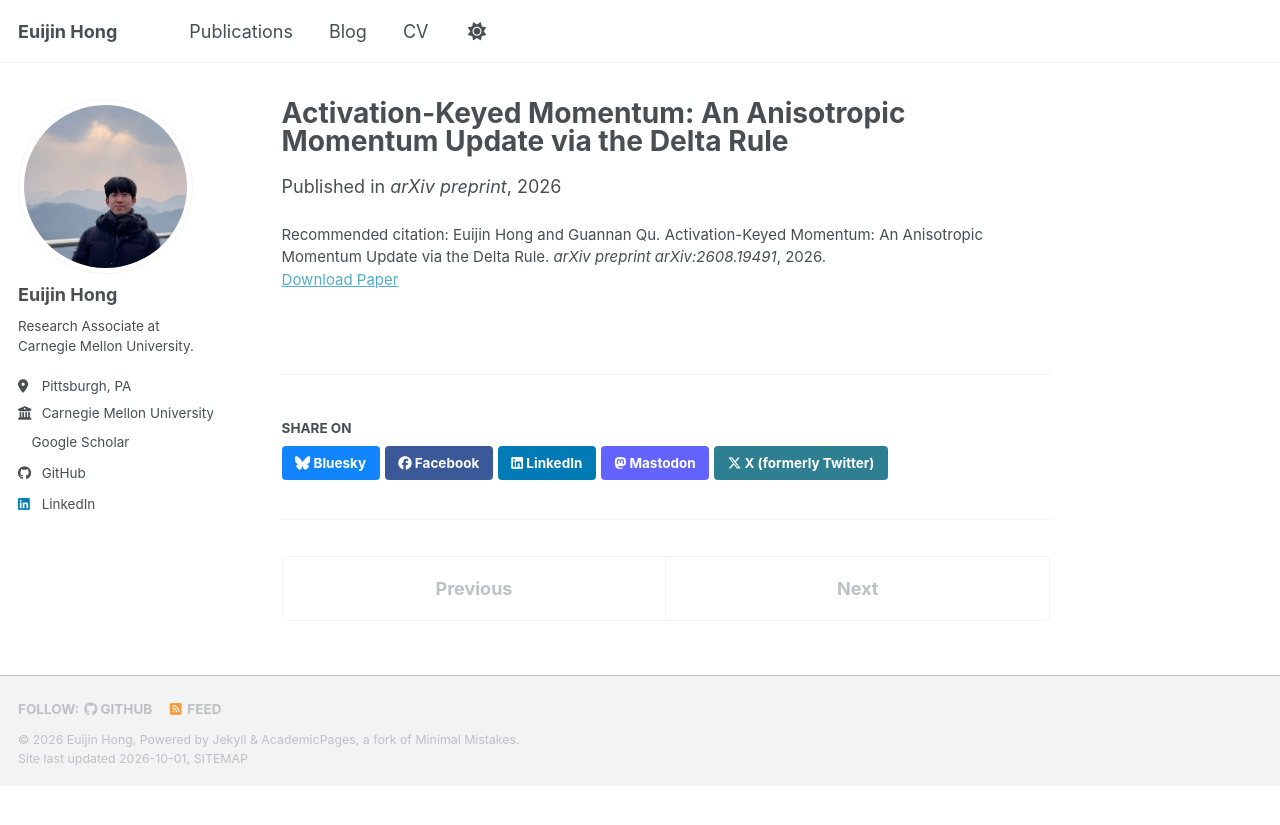
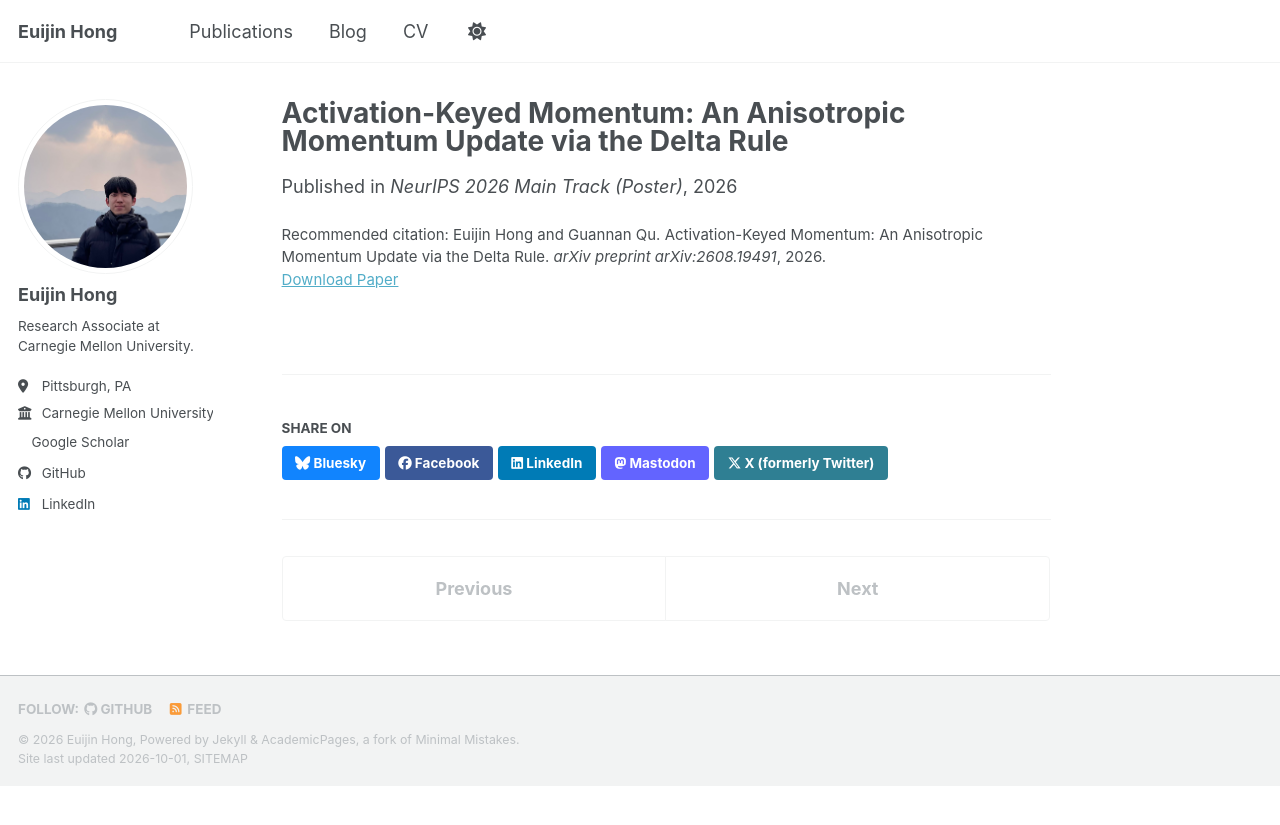
Before and after one commit to euijinh/euijinh.github.io, a Jekyll site: the page built from _publications/2026-08-19-AK-Momentum.md, in a window 1280 px wide. Shown: the top 825 px of the page. Built offline with Jekyll 4.4.1, drawn with Linux system fonts in a browser that asks for light colours; a style sheet for code colours, icons or effects is not loaded.

Commit message:
Update venue status for AK-Momentum

```diff
--- a/_publications/2026-08-19-AK-Momentum.md
+++ b/_publications/2026-08-19-AK-Momentum.md
@@ -5,7 +5,7 @@ category: preprint
 permalink: /publication/2026-08-19-AK-Momentum
 excerpt: 'An activation-keyed delta-rule-based momentum update that adapts momentum’s forgetting rates to input direction frequencies, improving language-model pretraining efficiency without additional persistent optimizer state.'
 date: 2026-08-19
-venue: 'arXiv preprint'
+venue: 'NeurIPS 2026 Main Track (Poster)'
 paperurl: 'https://arxiv.org/pdf/2608.19491'
 citation: 'Euijin Hong and Guannan Qu. Activation-Keyed Momentum: An Anisotropic Momentum Update via the Delta Rule. <i>arXiv preprint arXiv:2608.19491</i>, 2026.'
 ---
```
